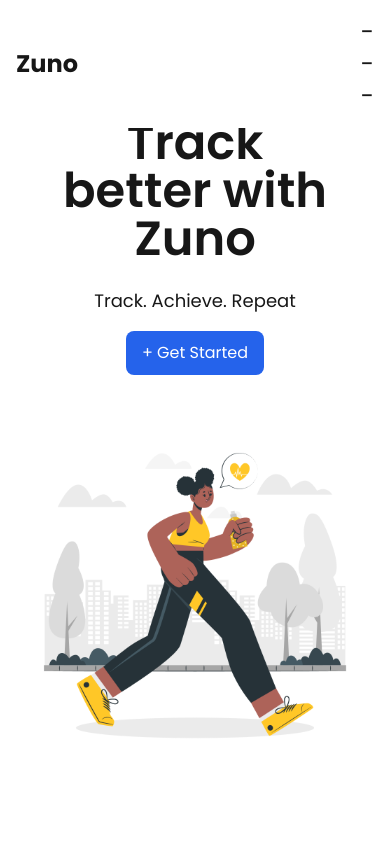
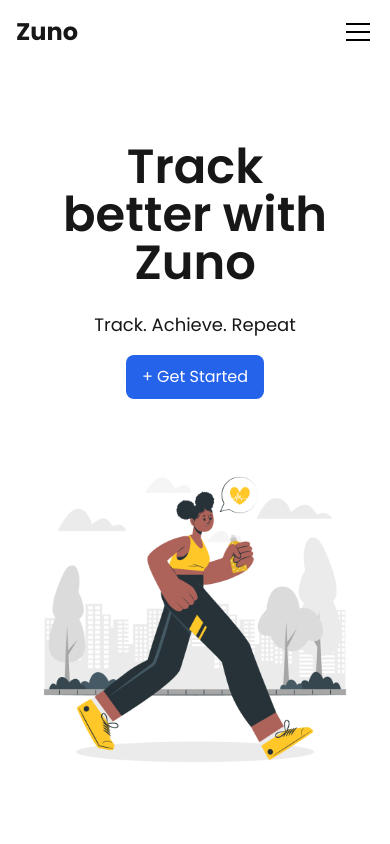
Before and after one commit to gyimadu/habit-tracker, a Next.js app: page / in a window 390 px wide. Shown: the top 844 px of the page. Built offline with nearby package versions, Linux system fonts and the light colour scheme.

Commit message:
updated menu button design and homepage height

```diff
--- a/src/app/page.tsx
+++ b/src/app/page.tsx
@@ -72,7 +72,7 @@
 
       <main className="container mx-auto p-5 max-w-6xl">
 
-        <div className="flex flex-col md:flex-row items-center justify-center h-screen mt-0 pt-35 md:pt-0 md:mt-0 mb-10 text-center">
+        <div className="flex flex-col md:flex-row items-center justify-center min-h-[calc(100vh-5rem)] mt-16 text-center">
           <div className="text-center md:text-left w-full md:w-6/12 mb-10">
             <h1 className="text-5xl md:text-5xl font-semibold mb-6 md:leading-normal px-4 md:px-0">Track<br/> better with Zuno</h1>
             <p className="text-lg md:text-lg mb-4">Track. Achieve. Repeat</p>
--- a/src/components/NavBar.tsx
+++ b/src/components/NavBar.tsx
@@ -44,13 +44,13 @@
 
           {/* Mobile Menu Button */}
           <button
-            className="md:hidden text-2xl focus:outline-none"
+            className="md:hidden w-8 h-8 flex flex-col justify-center items-center gap-1.5 focus:outline-none"
             onClick={toggleMenu}
             aria-label="Toggle menu"
           >
-            <span className={`block transition-transform duration-300 ${isMenuOpen ? 'rotate-45 translate-y-1' : ''}`}>-</span>
-            <span className={`block transition-opacity duration-300 ${isMenuOpen ? 'opacity-0' : ''}`}>-</span>
-            <span className={`block transition-transform duration-300 ${isMenuOpen ? '-rotate-45 -translate-y-1' : ''}`}>-</span>
+            <span className={`w-6 h-0.5 bg-black transition-all duration-300 ${isMenuOpen ? 'rotate-45 translate-y-2' : ''}`}></span>
+            <span className={`w-6 h-0.5 bg-black transition-all duration-300 ${isMenuOpen ? 'opacity-0' : ''}`}></span>
+            <span className={`w-6 h-0.5 bg-black transition-all duration-300 ${isMenuOpen ? '-rotate-45 -translate-y-2' : ''}`}></span>
           </button>
         </div>
       </div>
```
